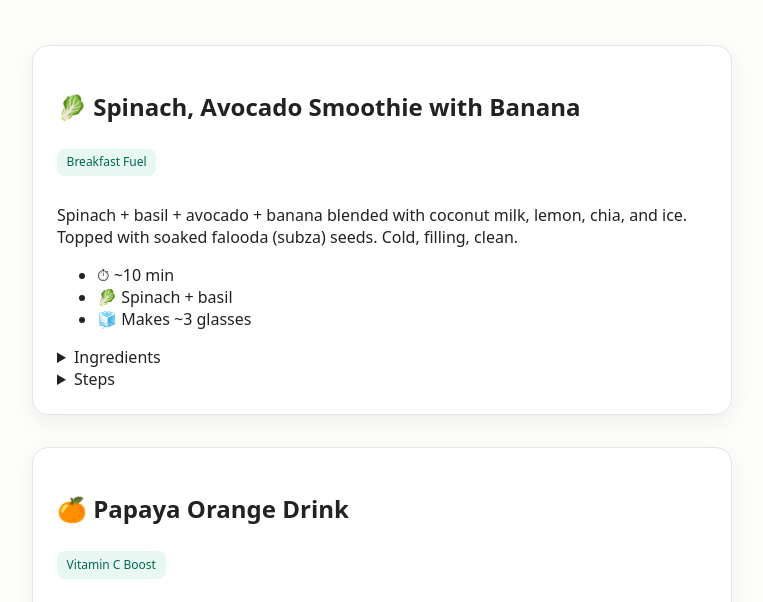
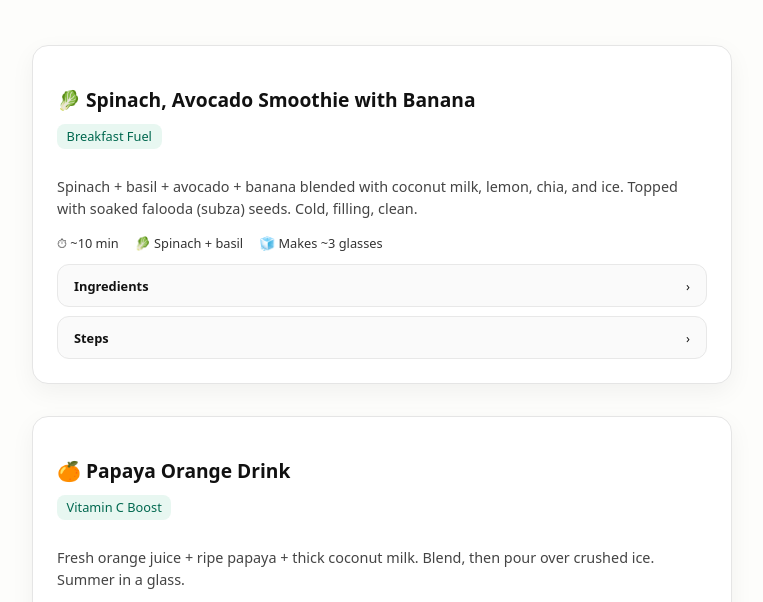
Before and after one commit to jiganalyst-wq/kinjal-home-kitchen, a plain HTML site: page index.html in a window 1280 px wide. Shown: the part 164-766 px from the top of the page, without its empty margins (258-1021 px from the left). Drawn offline with Linux system fonts and the light colour scheme.

Commit message:
Update styles.css

```diff
--- a/styles.css
+++ b/styles.css
@@ -299,3 +299,86 @@ details[open] summary::after {
 .details-block li {
   margin-bottom: 0.4rem;
 }
+.recipe-card {
+  background: #fff;
+  border: 1px solid #e5e5e5;
+  border-radius: 16px;
+  padding: 1.5rem;
+  box-shadow: 0 8px 24px rgba(0,0,0,0.05);
+  margin-bottom: 2rem;
+}
+
+.recipe-card h2 {
+  font-size: 1.2rem;
+  color: #111;
+  margin-bottom: 0.3rem;
+}
+
+.badge {
+  font-size: 0.8rem;
+  color: #00684f;
+  background: #e8f7f1;
+  display: inline-block;
+  padding: 0.3rem 0.6rem;
+  border-radius: 8px;
+  margin-bottom: 0.8rem;
+}
+
+.desc {
+  color: #444;
+  line-height: 1.5;
+  font-size: 0.9rem;
+  margin-bottom: 0.9rem;
+}
+
+.facts {
+  list-style: none;
+  padding: 0;
+  margin: 0 0 0.8rem 0;
+  display: flex;
+  flex-wrap: wrap;
+  gap: 0.75rem 1rem;
+  font-size: 0.8rem;
+  color: #333;
+}
+
+details {
+  background: #fafafa;
+  border: 1px solid #e8e8e8;
+  border-radius: 12px;
+  padding: 0.7rem 1rem;
+  font-size: 0.8rem;
+  margin-top: 0.6rem;
+}
+
+details summary {
+  cursor: pointer;
+  font-weight: 600;
+  color: #111;
+  list-style: none;
+}
+
+details summary::after {
+  content: "›";
+  float: right;
+  font-weight: 400;
+}
+
+details[open] summary::after {
+  content: "ˇ";
+}
+
+details ul, details ol {
+  margin-top: 0.7rem;
+  padding-left: 1rem;
+  color: #444;
+}
+
+.footer {
+  text-align: center;
+  font-size: 0.8rem;
+  color: #777;
+  margin-top: 3rem;
+  border-top: 1px solid #eee;
+  padding-top: 1.5rem;
+}
```
